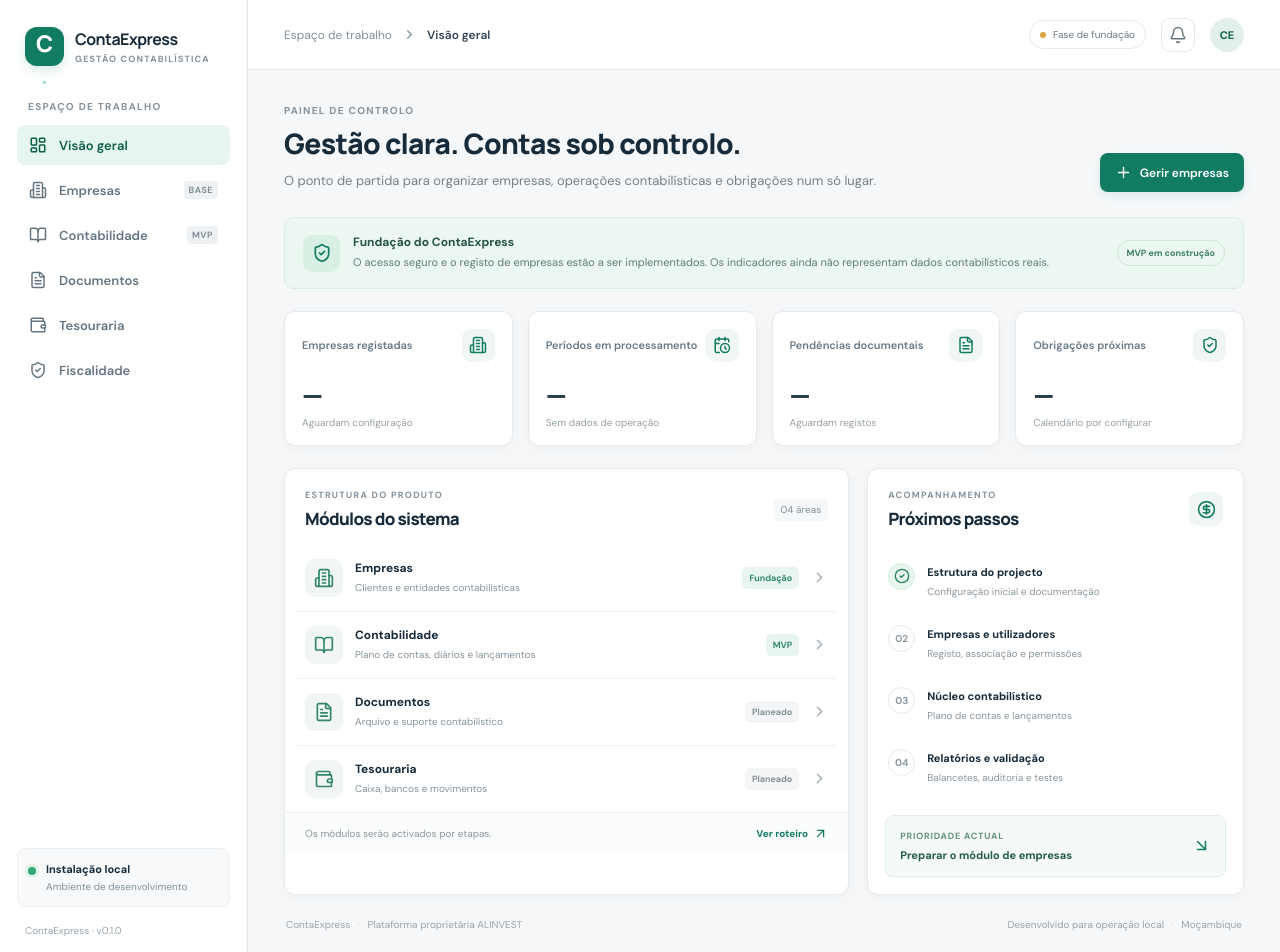
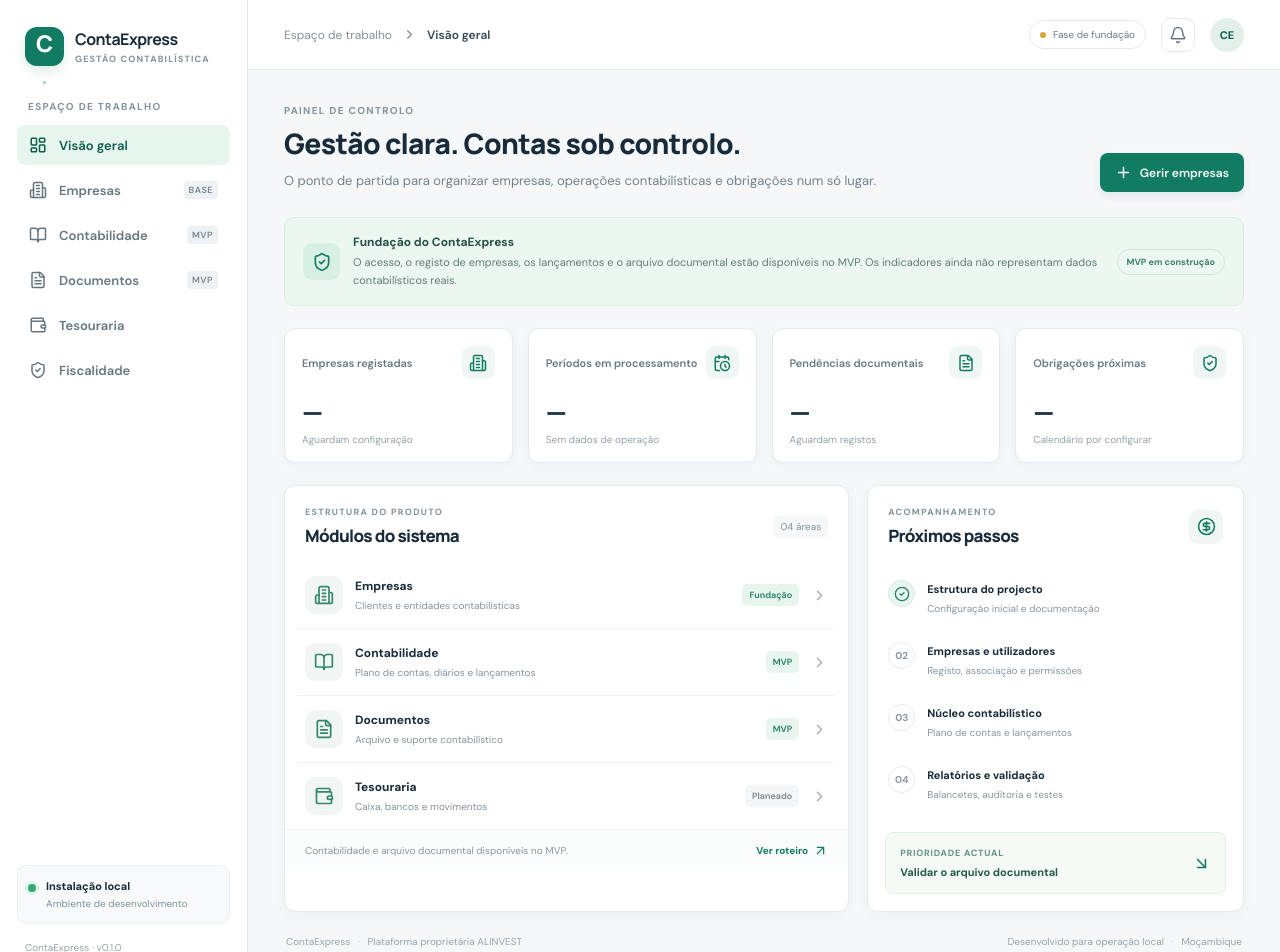
Before and after one commit to acjl-mz/contaexpress, a Next.js app: page / in a window 1280 px wide. Shown: the top 952 px of the page. Built offline with nearby package versions, Linux system fonts and the light colour scheme.

Commit message:
feat: link document archive from workspace

```diff
--- a/app/page.tsx
+++ b/app/page.tsx
@@ -26,7 +26,7 @@
 const modules = [
   { name: "Empresas", detail: "Clientes e entidades contabilísticas", icon: Building2, state: "Fundação" },
   { name: "Contabilidade", detail: "Plano de contas, diários e lançamentos", icon: BookOpen, state: "MVP" },
-  { name: "Documentos", detail: "Arquivo e suporte contabilístico", icon: FileText, state: "Planeado" },
+  { name: "Documentos", detail: "Arquivo e suporte contabilístico", icon: FileText, state: "MVP" },
   { name: "Tesouraria", detail: "Caixa, bancos e movimentos", icon: Wallet, state: "Planeado" },
 ];
 
@@ -43,7 +43,7 @@
           <Link className="nav-item active" href="/"><LayoutDashboard size={18} /> Visão geral</Link>
           <Link className="nav-item" href="/empresas"><Building2 size={18} /> Empresas <span className="nav-soon">Base</span></Link>
           <Link className="nav-item" href="/contabilidade"><BookOpen size={18} /> Contabilidade <span className="nav-soon">MVP</span></Link>
-          <a className="nav-item" href="#documentos"><FileText size={18} /> Documentos</a>
+          <Link className="nav-item" href="/documentos"><FileText size={18} /> Documentos <span className="nav-soon">MVP</span></Link>
           <a className="nav-item" href="#tesouraria"><Wallet size={18} /> Tesouraria</a>
           <a className="nav-item" href="#fiscalidade"><ShieldCheck size={18} /> Fiscalidade</a>
         </nav>
@@ -67,7 +67,7 @@
 
           <section className="notice" aria-label="Estado da implementação">
             <div className="notice-icon"><ShieldCheck size={20} /></div>
-            <div><strong>Fundação do ContaExpress</strong><p>O acesso seguro e o registo de empresas estão a ser implementados. Os indicadores ainda não representam dados contabilísticos reais.</p></div>
+            <div><strong>Fundação do ContaExpress</strong><p>O acesso, o registo de empresas, os lançamentos e o arquivo documental estão disponíveis no MVP. Os indicadores ainda não representam dados contabilísticos reais.</p></div>
             <span className="notice-tag">MVP em construção</span>
           </section>
 
@@ -84,10 +84,10 @@
               <div className="module-list" id="empresas">
                 {modules.map((module) => {
                   const Icon = module.icon;
-                  return <a className="module-row" key={module.name} href={module.name === "Contabilidade" ? "/contabilidade" : "#"} style={module.name === "Contabilidade" ? { cursor: "pointer" } : undefined}><span className="module-icon"><Icon size={20} /></span><div className="module-info"><strong>{module.name}</strong><span>{module.detail}</span></div><span className={module.state === "Fundação" || module.state === "MVP" ? "state-badge in-progress" : "state-badge"}>{module.state}</span><ChevronRight className="module-chevron" size={17} /></a>;
+                  return <a className="module-row" key={module.name} href={module.name === "Contabilidade" ? "/contabilidade" : module.name === "Documentos" ? "/documentos" : "#"} style={module.name === "Contabilidade" || module.name === "Documentos" ? { cursor: "pointer" } : undefined}><span className="module-icon"><Icon size={20} /></span><div className="module-info"><strong>{module.name}</strong><span>{module.detail}</span></div><span className={module.state === "Fundação" || module.state === "MVP" ? "state-badge in-progress" : "state-badge"}>{module.state}</span><ChevronRight className="module-chevron" size={17} /></a>;
                 })}
               </div>
-              <div className="panel-footer"><span>Os módulos serão activados por etapas.</span><span className="footer-link">Ver roteiro <ArrowUpRight size={15} /></span></div>
+              <div className="panel-footer"><span>Contabilidade e arquivo documental disponíveis no MVP.</span><span className="footer-link">Ver roteiro <ArrowUpRight size={15} /></span></div>
             </section>
 
             <section className="panel activity-panel">
@@ -98,7 +98,7 @@
                 <div className="check-item"><span className="check-number">03</span><div><strong>Núcleo contabilístico</strong><p>Plano de contas e lançamentos</p></div></div>
                 <div className="check-item"><span className="check-number">04</span><div><strong>Relatórios e validação</strong><p>Balancetes, auditoria e testes</p></div></div>
               </div>
-              <div className="next-step"><div><span>PRIORIDADE ACTUAL</span><strong>Preparar o módulo de empresas</strong></div><ArrowDownRight size={19} /></div>
+              <div className="next-step"><div><span>PRIORIDADE ACTUAL</span><strong>Validar o arquivo documental</strong></div><ArrowDownRight size={19} /></div>
             </section>
           </div>
           <footer className="page-footer"><span>ContaExpress <span className="footer-separator">·</span> Plataforma proprietária ALINVEST</span><span>Desenvolvido para operação local <span className="footer-separator">·</span> Moçambique</span></footer>
```
